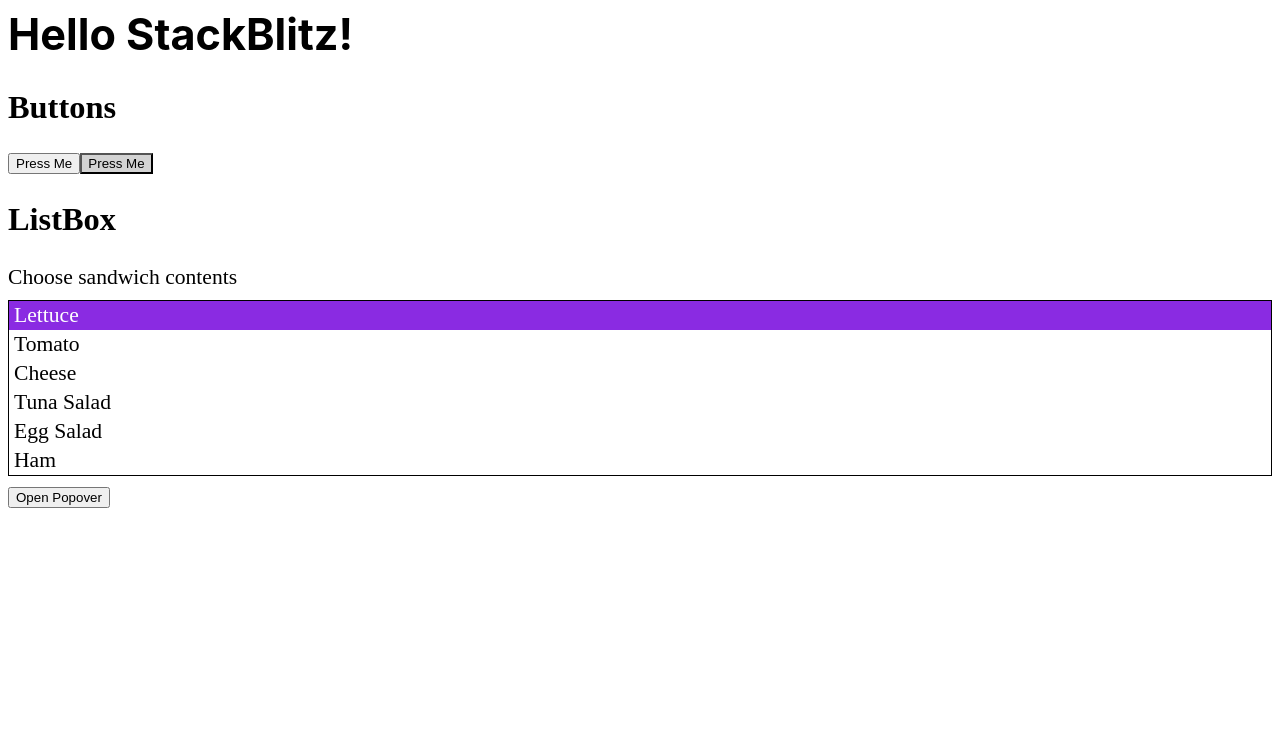
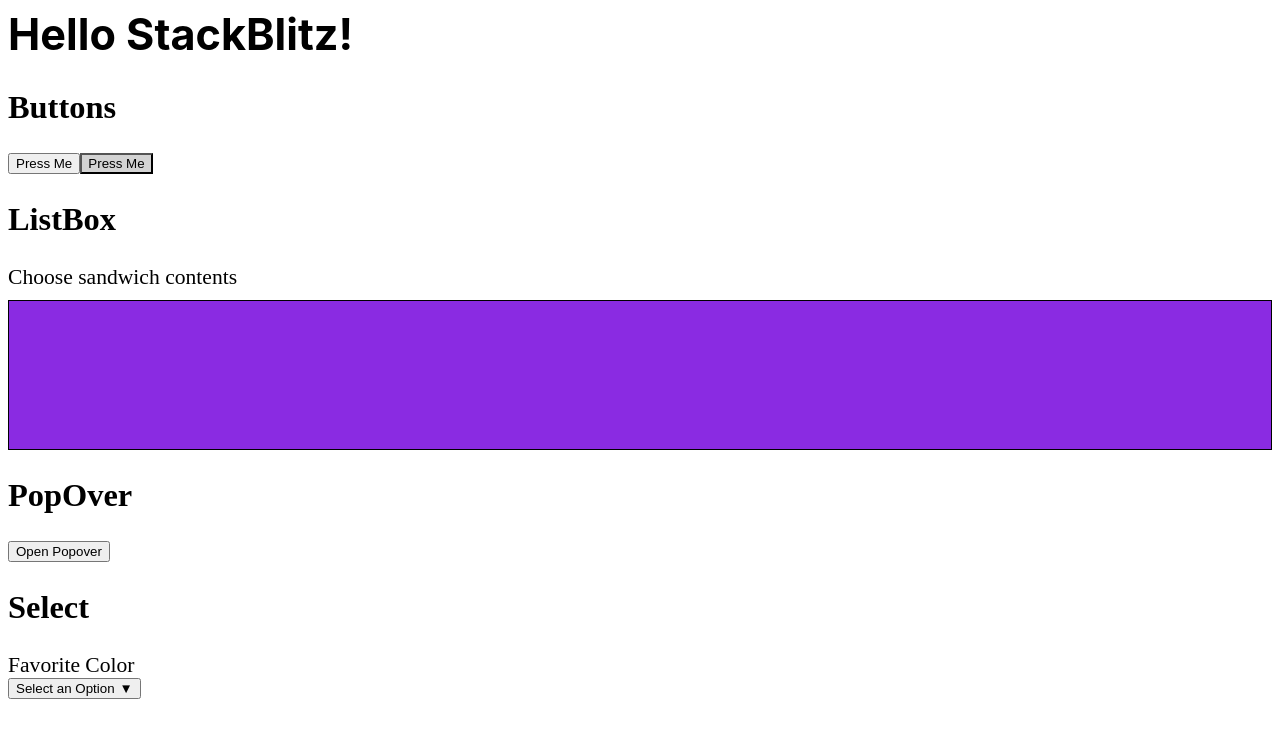
Before and after one commit to sachinsom93/React-ARIA-Elements, a React (Create React App) app: page / in a window 1280 px wide. Both pictures are taken after a click on the item "Lettuce". Shown: the top 738 px of the page. Built offline with nearby package versions, Linux system fonts and the light colour scheme.

Commit message:
feat: Implemented Select Element.

```diff
--- a/package.json
+++ b/package.json
@@ -3,6 +3,7 @@
   "version": "0.0.0",
   "private": true,
   "dependencies": {
+    "@heroicons/react": "^1.0.6",
     "null": "2.0.0",
     "react": "18.2.0",
     "react-aria": "3.18.0",
--- a/src/App.js
+++ b/src/App.js
@@ -1,12 +1,14 @@
-import React from 'react';
+import React, { useRef } from 'react';
 import './style.css';
 import Button from './elements/button/Button';
 import ToggleButton from './elements/toggle-button/ToggleButton';
 import ListBox from './elements/list-box/ListBox';
 import ListItem from './elements/list-box/ListItem';
 import PopOver from './elements/pop-over/PopOver';
+import Select from './elements/select/Select';
 
 export default function App() {
+  const selectRef = useRef();
   const [isSeletedBtn, setSelectedBtn] = React.useState(false);
   const [selectedItem, setSelectedItem] = React.useState(new Set(['']));
   return (
@@ -39,7 +41,18 @@ export default function App() {
         <ListItem key="ham">Ham</ListItem>
       </ListBox>
 
+      <h2>PopOver</h2>
       <PopOver />
+
+      <h2>Select</h2>
+      <Select label="Favorite Color" ref={selectRef}>
+        <ListItem key="lettuce">Lettuce</ListItem>
+        <ListItem key="tomato">Tomato</ListItem>
+        <ListItem key="cheese">Cheese</ListItem>
+        <ListItem key="tuna">Tuna Salad</ListItem>
+        <ListItem key="egg">Egg Salad</ListItem>
+        <ListItem key="ham">Ham</ListItem>
+      </Select>
     </div>
   );
 }
--- a/src/elements/list-box/ListBox.jsx
+++ b/src/elements/list-box/ListBox.jsx
@@ -1,11 +1,11 @@
-import React, { useRef } from 'react';
+import React, { useRef, forwardRef } from 'react';
 import { useListBox } from 'react-aria';
 import { useListState } from 'react-stately';
 import Option from './Option';
 
-function ListBox(props) {
-  const listBoxRef = useRef();
-  const state = useListState(props);
+const ListBox = forwardRef((props, ref) => {
+  const listBoxRef = ref ? ref : useRef();
+  const state = props?.state ? props?.state : useListState(props);
   const { listBoxProps, labelProps } = useListBox(props, state, listBoxRef);
   return (
     <>
@@ -20,7 +20,9 @@ function ListBox(props) {
           margin: '.5em 0',
           border: '0.5px solid black',
           listStyle: 'none',
+          maxHeight: '150px',
           overflow: 'auto',
+          width: '100%',
         }}
       >
         {[...state.collection].map((item) =>
@@ -31,6 +33,6 @@ function ListBox(props) {
       </ul>
     </>
   );
-}
+});
 
 export default ListBox;
--- a/src/elements/list-box/Option.jsx
+++ b/src/elements/list-box/Option.jsx
@@ -1,10 +1,14 @@
 import React, { useRef } from 'react';
 import { useOption, mergeProps, useFocusRing } from 'react-aria';
+import { CheckIcon } from '@heroicons/react/solid';
 
 function Option({ item, state }) {
   const optionRef = useRef();
   const { optionProps, isSelected, isDisabled } = useOption(
-    { key: item.key },
+    {
+      key: item.key,
+      shouldSelectOnPressUp: !state.selectionManager.isSelected(item.key),
+    },
     state,
     optionRef
   );
@@ -23,6 +27,9 @@ function Option({ item, state }) {
         outline: isFocusVisible ? '2px solid black' : 'none',
       }}
     >
+      {isSelected && (
+        <CheckIcon aria-hidden="true" style={{ color: 'white' }} />
+      )}
       {item.rendered}
     </li>
   );
--- a/src/elements/pop-over/PopOver.jsx
+++ b/src/elements/pop-over/PopOver.jsx
@@ -17,7 +17,7 @@ import { useOverlayTriggerState } from 'react-stately';
 // Reuse the Button from your component library. See below for details.
 import Button from '../button/Button';
 
-const PopoverInner = React.forwardRef(
+export const Overley = React.forwardRef(
   ({ title, children, isOpen, onClose, style, ...otherProps }, ref) => {
     // Handle interacting outside the dialog and pressing
     // the Escape key to close the modal.
@@ -26,10 +26,10 @@ const PopoverInner = React.forwardRef(
         onClose,
         isOpen,
         isDismissable: true,
+        shouldCloseOnBlur: true,
       },
       ref
     );
-
     // Hide content outside the modal from screen readers.
     let { modalProps } = useModal();
 
@@ -44,7 +44,6 @@ const PopoverInner = React.forwardRef(
           style={{
             background: 'white',
             color: 'black',
-            padding: 30,
             ...style,
           }}
         >
@@ -94,7 +93,7 @@ function PopOver() {
       </Button>
       {state.isOpen && (
         <OverlayContainer>
-          <PopoverInner
+          <Overley
             {...overlayProps}
             {...positionProps}
             ref={overlayRef}
@@ -103,7 +102,7 @@ function PopOver() {
             onClose={state.close}
           >
             This is the content of the popover.
-          </PopoverInner>
+          </Overley>
         </OverlayContainer>
       )}
     </>
--- a/src/elements/select/Select.jsx
+++ b/src/elements/select/Select.jsx
@@ -0,0 +1,84 @@
+import React, { forwardRef, useRef } from 'react';
+import {
+  HiddenSelect,
+  useSelect,
+  useOverlayPosition,
+  useOverlayTrigger,
+  mergeProps,
+} from 'react-aria';
+import { useSelectState } from 'react-stately';
+
+import Button from '../button/Button';
+import { Overley } from '../pop-over/PopOver';
+import ListBox from '../list-box/ListBox';
+
+const Select = forwardRef((props, ref) => {
+  const { label, defaultOption, name, style, buttonStyle } = props;
+  const state = useSelectState(props);
+
+  const overlayRef = useRef(null);
+  const listBoxRef = useRef(null);
+
+  // useSelect Props
+  const { labelProps, triggerProps, valueProps, menuProps } = useSelect(
+    props,
+    state,
+    overlayRef
+  );
+
+  // handles the exposing of overlay and trigger
+  // to assistive technology and hides the overlay when a
+  // parent element scrolls
+  const { triggerProps: overlayTriggerProps, overlayProps } = useOverlayTrigger(
+    { type: 'listbox' },
+    state,
+    ref
+  );
+  //   Get popover positioning props relative to the trigger
+  let { overlayProps: positionProps } = useOverlayPosition({
+    targetRef: ref,
+    overlayRef,
+    placement: 'top',
+    offset: 5,
+    isOpen: state.isOpen,
+  });
+  return (
+    <div
+      ref={overlayRef}
+      style={{ position: 'relative', display: 'inline-block', ...style }}
+    >
+      <div {...labelProps}>{label}</div>
+      <HiddenSelect state={state} triggerRef={ref} label={label} name={name} />
+      <Button
+        onClick={triggerProps?.onPress}
+        {...mergeProps(triggerProps, overlayTriggerProps)}
+        ref={ref}
+        style={{ ...buttonStyle }}
+      >
+        <span {...valueProps}>
+          {state.selectedItem
+            ? state.selectedItem?.rendered
+            : defaultOption
+            ? defaultOption
+            : 'Select an Option'}
+        </span>
+        <span aria-hidden="true" style={{ paddingLeft: 5 }}>
+          ▼
+        </span>
+      </Button>
+      {state.isOpen && (
+        <Overley
+          isOpen={state.isOpen}
+          onClose={state.close}
+          ref={overlayRef}
+          {...positionProps}
+          {...overlayProps}
+        >
+          <ListBox {...menuProps} state={state} ref={listBoxRef} />
+        </Overley>
+      )}
+    </div>
+  );
+});
+
+export default Select;
```
